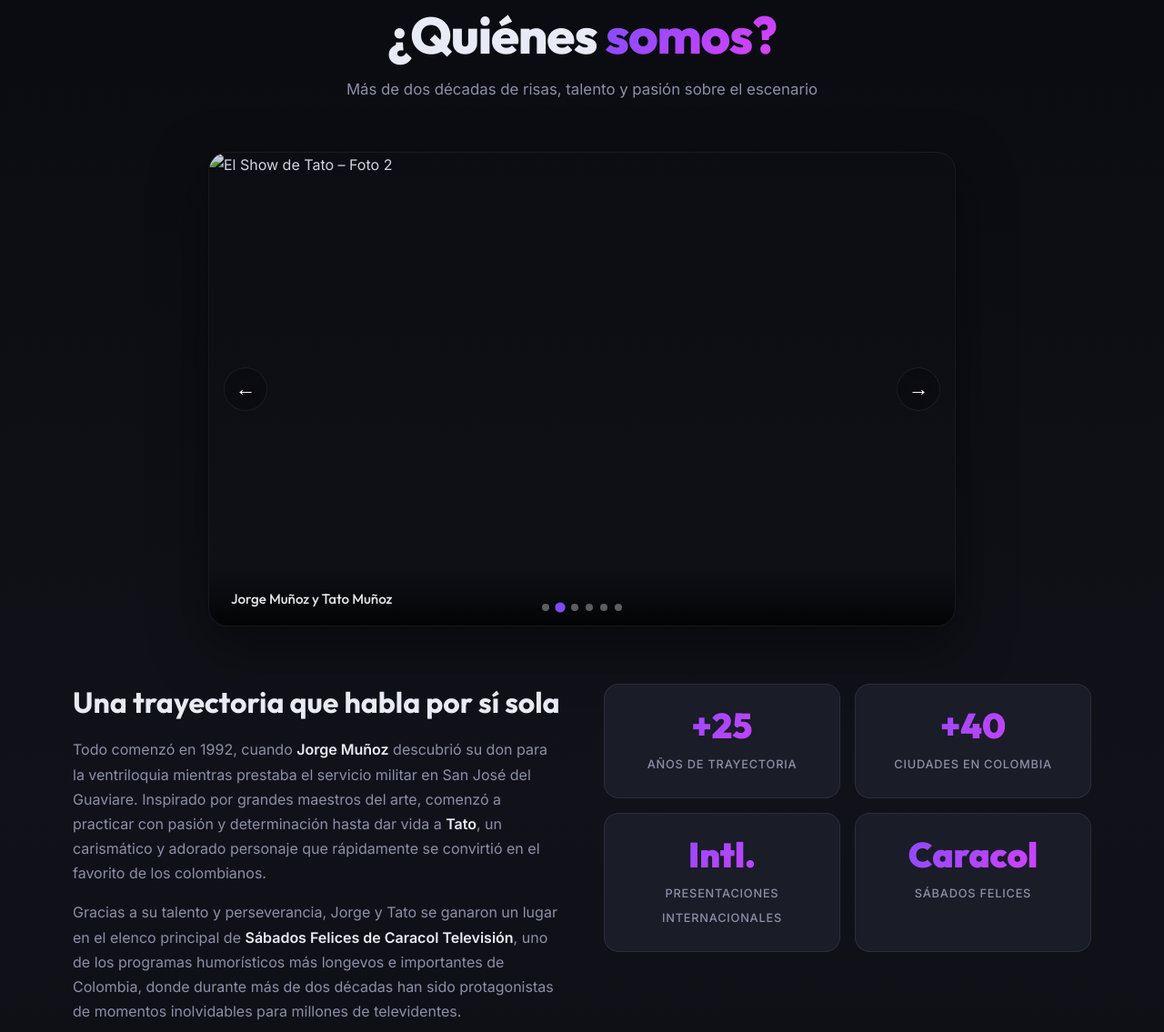
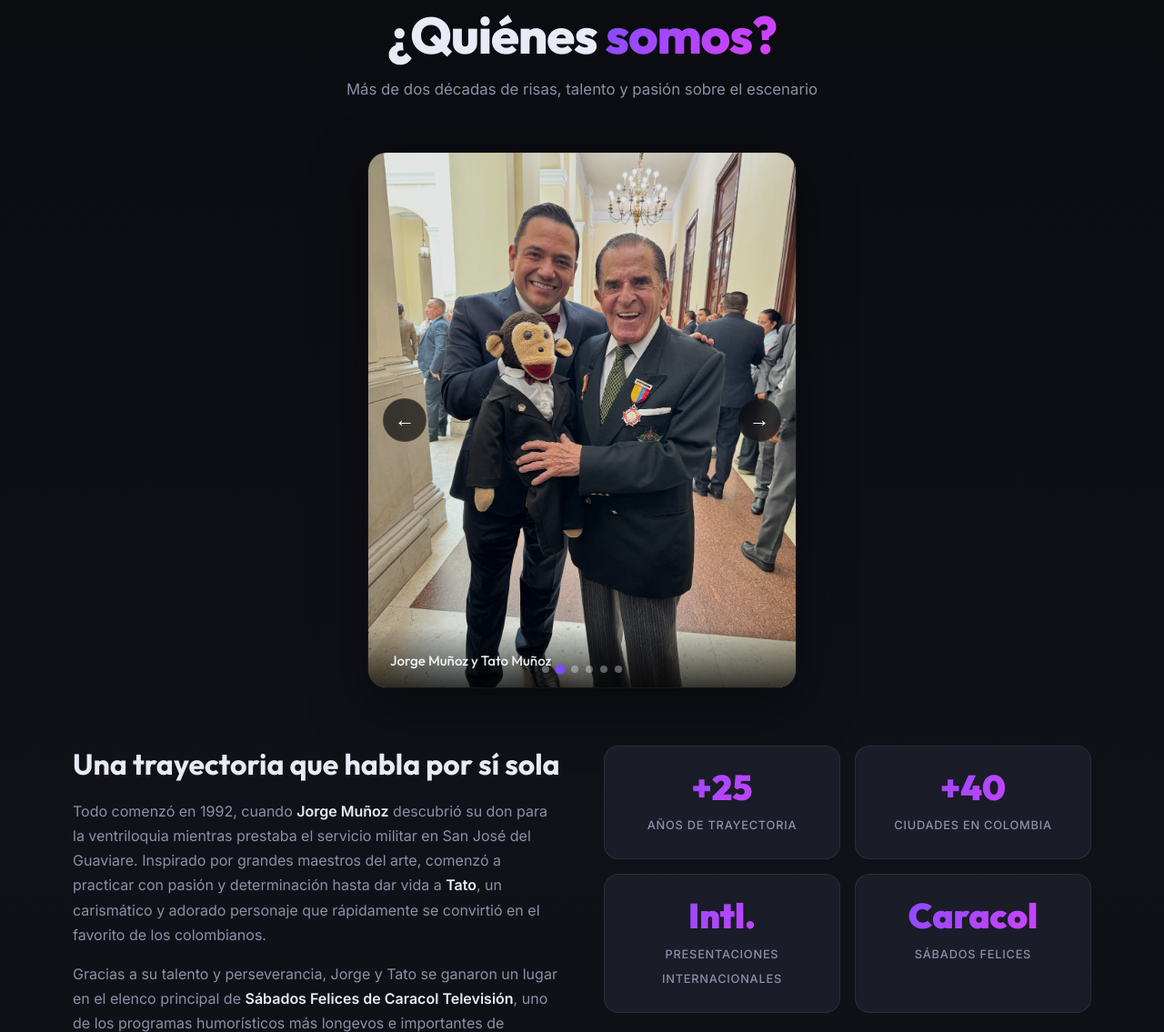
Before and after one commit to billsantamaria13/showdetato, a plain HTML site: page index.html in a window 1280 px wide. Shown: the part 1744-2879 px from the top of the page at 91% size. Drawn offline with Linux system fonts and the light colour scheme.

Commit message:
Add files via upload

```diff
--- a/index.html
+++ b/index.html
@@ -102,27 +102,27 @@
         <div class="carousel-track" id="carouselTrack">
 
           <div class="carousel-slide">
-            <img src="carrusel/carrusel_1.jpeg" alt="El Show de Tato – Foto 1" class="carousel-img" />
+            <img src="carrusel/carrusel_%201.jpeg" alt="El Show de Tato – Foto 1" class="carousel-img" />
             <div class="carousel-caption">El Show de Tato en escena</div>
           </div>
           <div class="carousel-slide">
-            <img src="carrusel/carrusel_2.jpeg" alt="El Show de Tato – Foto 2" class="carousel-img" />
+            <img src="carrusel/carrusel_%202.jpeg" alt="El Show de Tato – Foto 2" class="carousel-img" />
             <div class="carousel-caption">Jorge Muñoz y Tato Muñoz</div>
           </div>
           <div class="carousel-slide">
-            <img src="carrusel/carrusel_3.jpeg" alt="El Show de Tato – Foto 3" class="carousel-img" />
+            <img src="carrusel/carrusel_%203.jpeg" alt="El Show de Tato – Foto 3" class="carousel-img" />
             <div class="carousel-caption">La Familia T en acción</div>
           </div>
           <div class="carousel-slide">
-            <img src="carrusel/carrusel_4.jpeg" alt="El Show de Tato – Foto 4" class="carousel-img" />
+            <img src="carrusel/carrusel_%204.jpeg" alt="El Show de Tato – Foto 4" class="carousel-img" />
             <div class="carousel-caption">El Show de Tato</div>
           </div>
           <div class="carousel-slide">
-            <img src="carrusel/carrusel_5.jpeg" alt="El Show de Tato – Foto 5" class="carousel-img" />
+            <img src="carrusel/carrusel_%205.jpeg" alt="El Show de Tato – Foto 5" class="carousel-img" />
             <div class="carousel-caption">El Show de Tato</div>
           </div>
           <div class="carousel-slide">
-            <img src="carrusel/carrusel_6.jpeg" alt="El Show de Tato – Foto 6" class="carousel-img" />
+            <img src="carrusel/carrusel_%206.jpeg" alt="El Show de Tato – Foto 6" class="carousel-img" />
             <div class="carousel-caption">El Show de Tato</div>
           </div>
 
--- a/script.js
+++ b/script.js
@@ -3,79 +3,6 @@
    Lógica principal: navbar, carrusel,
    animaciones en scroll y carrito de compra
    ============================================= */
-
-/* ─────────────────────────────────────────────
-   0. FALLBACK DE IMÁGENES
-   Si una imagen no carga, prueba automáticamente
-   con las otras extensiones: .jpg · .jpeg · .png
-
-   PROBLEMA RAÍZ: El browser carga las imágenes
-   del HTML antes de que este script se ejecute.
-   Si la imagen falla rápido (404), el evento
-   'error' ya disparó y el listener nunca lo
-   captura. Por eso también revisamos img.complete.
-───────────────────────────────────────────── */
-(function initImageFallback() {
-  // Ahora incluimos mayúsculas porque GitHub Pages distingue mayúsculas de minúsculas
-  const EXTS = ['jpg', 'jpeg', 'png', 'JPG', 'JPEG', 'PNG', 'webp'];
-
-  /**
-   * Intenta la siguiente extensión disponible.
-   * Usa img.src (URL absoluta actualizada) para
-   * saber qué extensión se está intentando ahora.
-   */
-  function tryNext(img) {
-    const src   = img.src;
-    const match = src.match(/^(.*?)\.(\w+)(\?.*)?$/);
-    if (!match) return;
-
-    const base       = match[1];
-    const currentExt = match[2]; // quitamos toLowerCase para respetar el caso original
-    const query      = match[3] || '';
-
-    if (!img._triedExts) img._triedExts = new Set([currentExt]);
-
-    const next = EXTS.find(e => !img._triedExts.has(e));
-    if (!next) return; // Se probaron todas las extensiones — no existe
-
-    img._triedExts.add(next);
-    img.src = `${base}.${next}${query}`;
-  }
-
-  /**
-   * Adjunta el listener de error a una imagen.
-   * CRÍTICO: Si la imagen ya falló antes de que
-   * este script cargara (img.complete = true y
-   * naturalWidth = 0), activa el fallback de
-   * inmediato sin esperar otro evento 'error'.
-   */
-  function attachFallback(img) {
-    if (img._fallbackAttached) return;
-    img._fallbackAttached = true;
-
-    img.addEventListener('error', function () { tryNext(this); });
-
-    // ¿Ya falló antes de que el script corriera?
-    if (img.complete && img.naturalWidth === 0 && img.getAttribute('src')) {
-      tryNext(img);
-    }
-  }
-
-  // Imágenes ya presentes en el DOM al cargar el script
-  document.querySelectorAll('img').forEach(attachFallback);
-
-  // Imágenes añadidas dinámicamente (carrusel, carrito, etc.)
-  new MutationObserver(mutations => {
-    mutations.forEach(({ addedNodes }) => {
-      addedNodes.forEach(node => {
-        if (node.nodeType !== 1) return;
-        if (node.tagName === 'IMG') attachFallback(node);
-        node.querySelectorAll && node.querySelectorAll('img').forEach(attachFallback);
-      });
-    });
-  }).observe(document.body, { childList: true, subtree: true });
-})();
-
 
 /* ─────────────────────────────────────────────
    1. NAVBAR – Scroll y menú mobile
--- a/style.css
+++ b/style.css
@@ -529,7 +529,7 @@ ul {
 
 /* Carrusel */
 .carousel-wrapper {
-  max-width: 900px;
+  max-width: 550px; /* Más estrecho para fotos verticales */
   margin: 0 auto 4rem;
   padding: 0 clamp(1rem, 4vw, 2.5rem);
 }
@@ -553,9 +553,10 @@ ul {
 
 .carousel-img {
   width: 100%;
-  height: clamp(280px, 50vw, 520px);
+  aspect-ratio: 4 / 5; /* Proporción vertical perfecta (estilo Instagram) */
+  max-height: 80vh; /* Para que nunca sea más alta que la pantalla del PC */
   object-fit: cover;
-  object-position: center;
+  object-position: top center; /* Para que no corte las cabezas */
   filter: brightness(0.9);
 }
 
```
